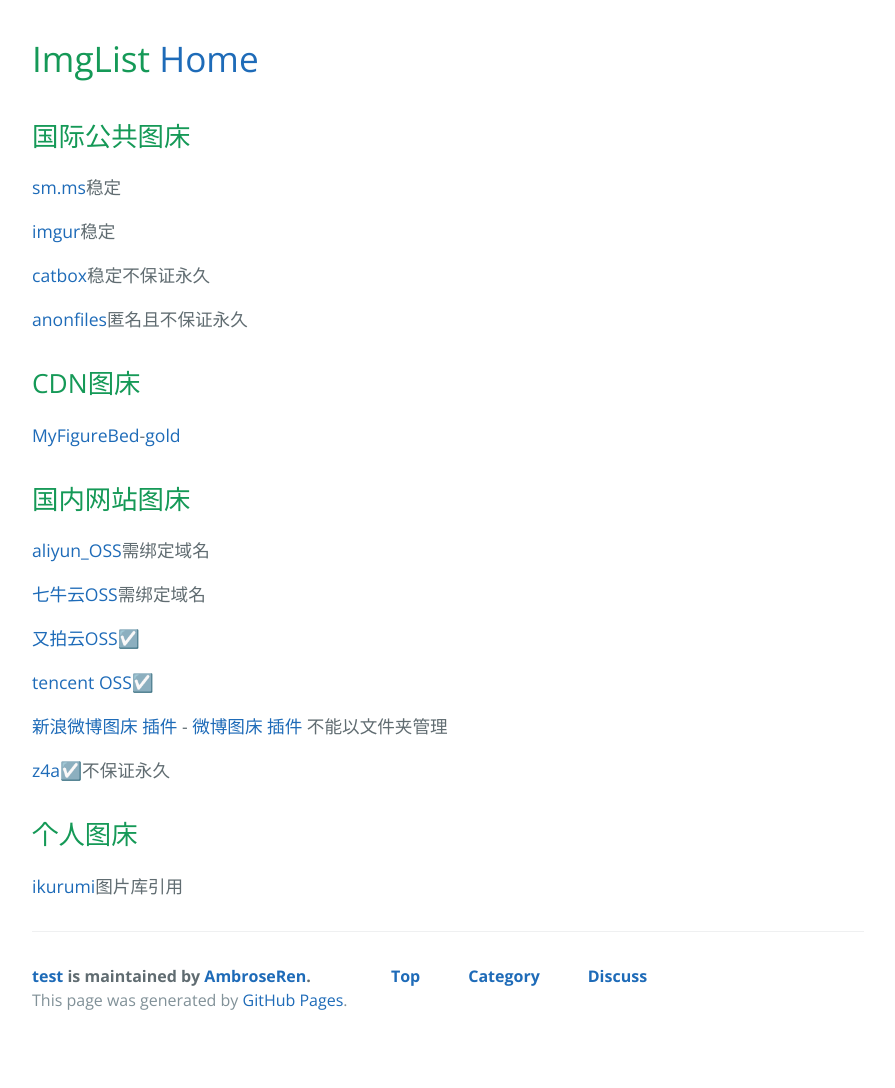
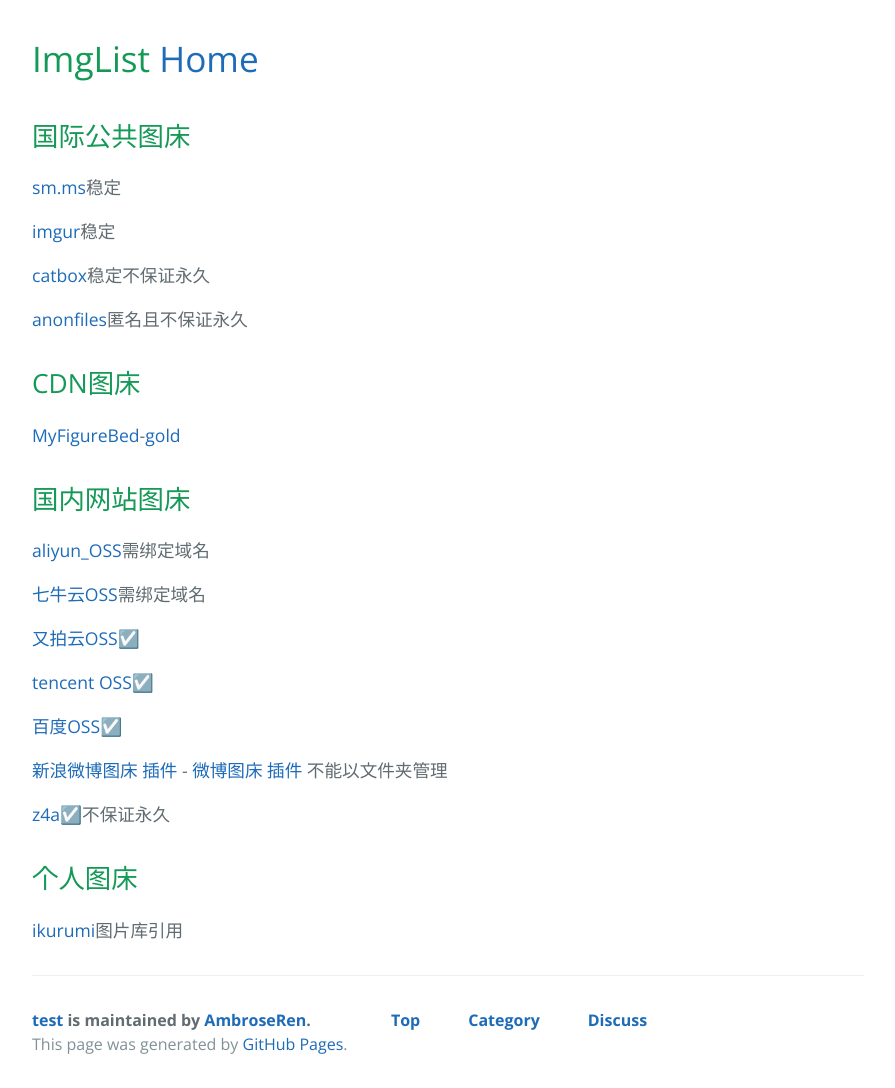
Before and after one commit to AmbroseRen/test, a Jekyll site: the page built from img/index.md, in a window 1280 px wide. Shown: the whole page, without its empty margins (192-1087 px from the left). Built offline with Jekyll 4.4.1, drawn with Linux system fonts in a browser that asks for light colours; our own code applies the rules of GitHub Pages for plain Markdown files; the repository's description, which GitHub fills in, is left out; before the commit the page ends 1044 px from its top, so only the background shows below that.

Commit message:
Update index.md

```diff
--- a/img/index.md
+++ b/img/index.md
@@ -24,6 +24,8 @@
 
 [tencent OSS](https://console.cloud.tencent.com/cos/bucket)☑️
 
+[百度OSS](https://console.bce.baidu.com/bos/?_=1630645726148#/bos/bucket)☑️
+
 [新浪微博图床 插件](https://chrome.google.com/webstore/detail/%E6%96%B0%E6%B5%AA%E5%BE%AE%E5%8D%9A%E5%9B%BE%E5%BA%8A/fdfdnfpdplfbbnemmmoklbfjbhecpnhf?hl=zh-CN) - [微博图床 插件](https://chrome.google.com/webstore/detail/%E5%BE%AE%E5%8D%9A%E5%9B%BE%E5%BA%8A/pinjkilghdfhnkibhcangnpmcpdpmehk?hl=zh-CN)  不能以文件夹管理
 
 [z4a](https://www.z4a.net/ambroseren)☑️不保证永久
```
